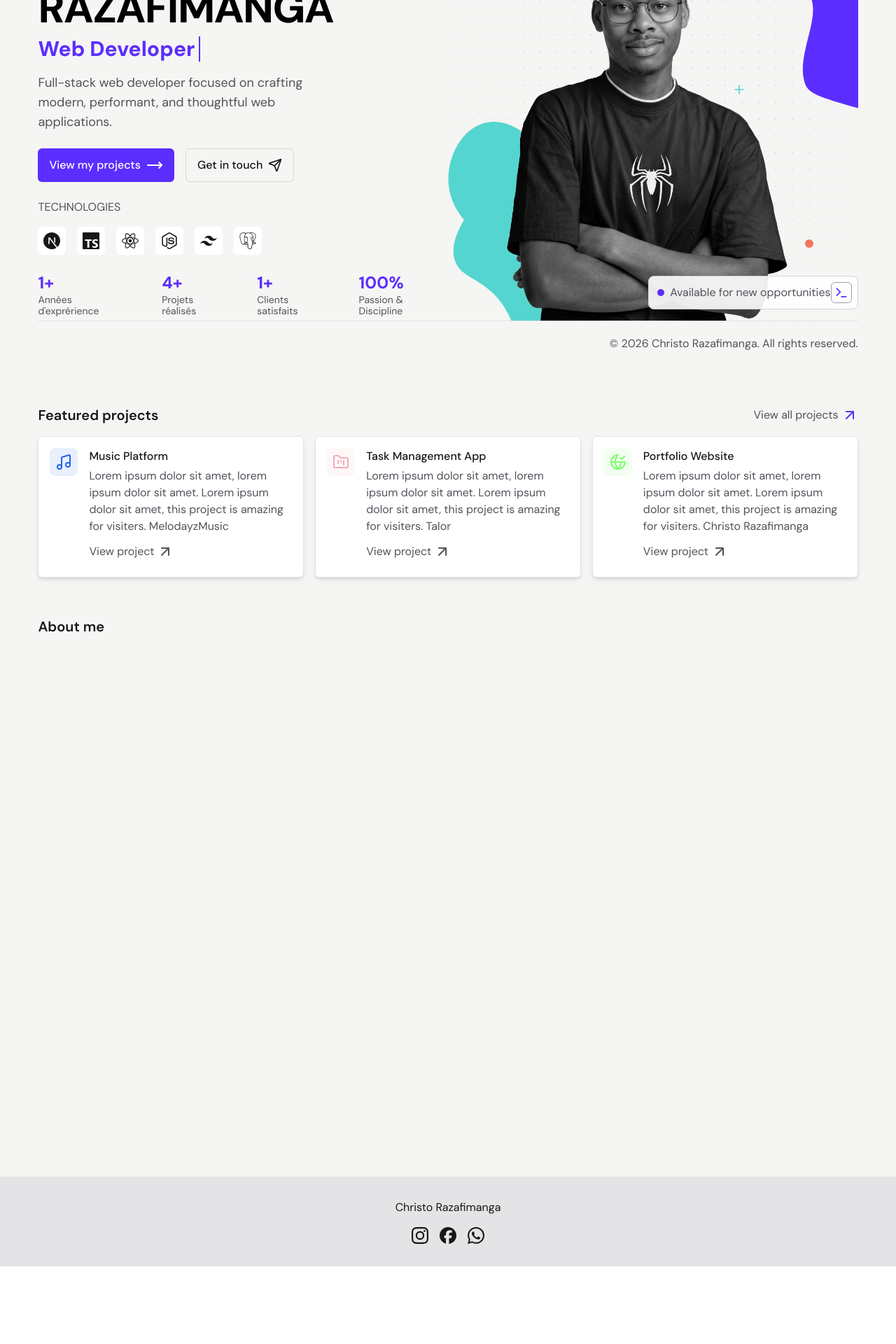
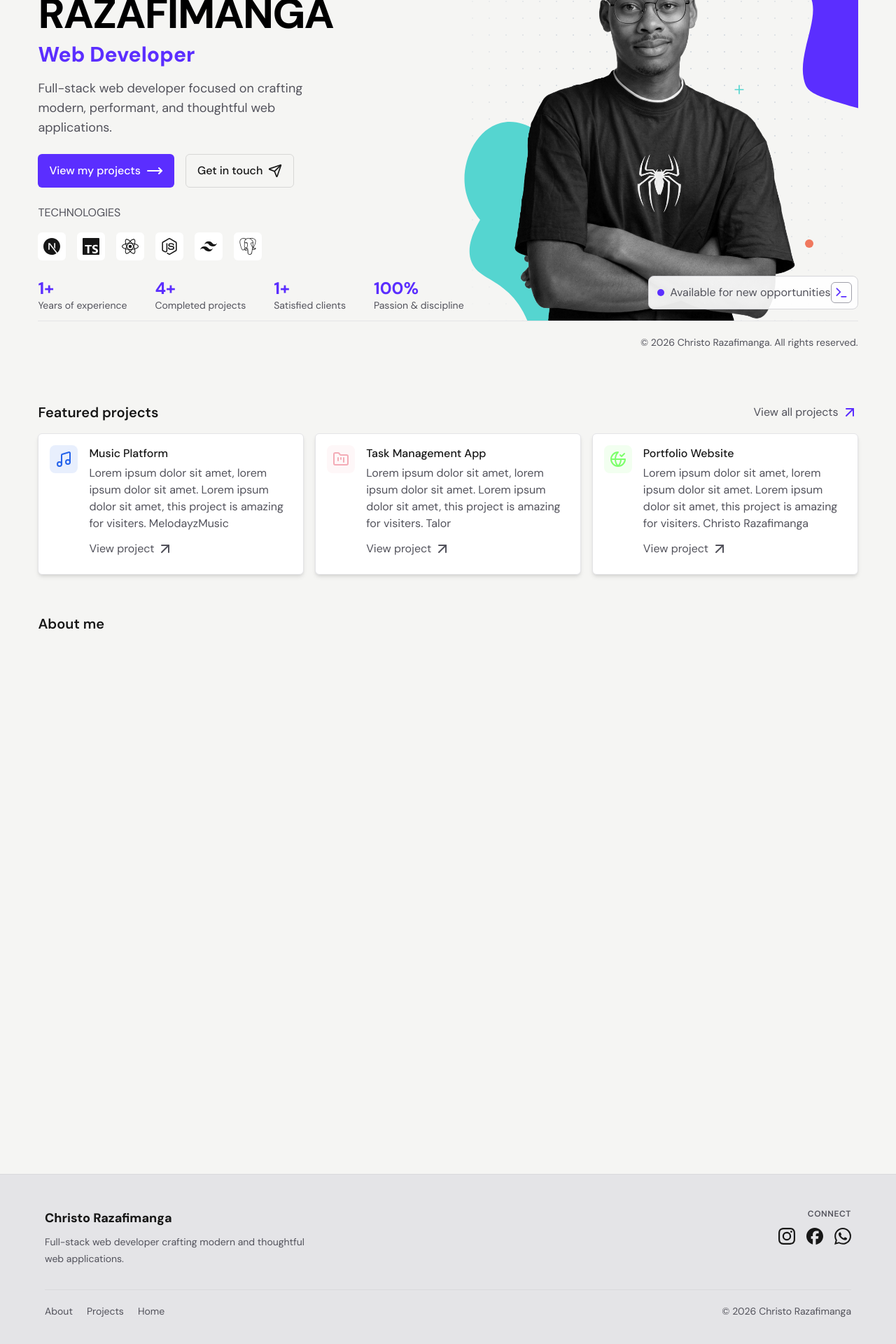
Before and after one commit to bossnare/portfolio, a Next.js app: page / in a window 1280 px wide. Shown: the part 186-2106 px from the top of the page at 70% size. Before the commit the page ends 1995 px from the top, so only its background shows below. Built offline with nearby package versions, Linux system fonts and the light colour scheme.

Commit message:
add provisor footer content, typewriter animation, translate stats

```diff
--- a/app/globals.css
+++ b/app/globals.css
@@ -33,3 +33,40 @@ body {
 code {
   @apply font-mono;
 }
+
+@keyframes typewriter {
+  from {
+    width: 0;
+  }
+  to {
+    width: 11ch;
+  }
+}
+
+.typewriter {
+  display: inline-block;
+  width: 11ch;
+  overflow: hidden;
+  white-space: nowrap;
+  animation:
+    typewriter 1.4s steps(13, end) both,
+    typewriter-cursor 0.75s steps(1, end) infinite;
+}
+
+@keyframes typewriter-cursor {
+  0%,
+  49% {
+    border-color: var(--primary);
+  }
+  50%,
+  100% {
+    border-color: transparent;
+  }
+}
+
+@media (prefers-reduced-motion: reduce) {
+  .typewriter {
+    animation: none;
+    width: 11ch;
+  }
+}
--- a/src/components/Footer.tsx
+++ b/src/components/Footer.tsx
@@ -2,9 +2,49 @@ import { SocialLinks } from './SocialLinks';
 
 export function Footer() {
   return (
-    <footer className="flex flex-col items-center w-full gap-4 px-4 py-8 bg-zinc-200 dark:bg-white/4 md:px-10">
-      <span>Christo Razafimanga</span>
-      <SocialLinks />
+    <footer className="w-full px-4 py-10 border-t border-zinc-300/70 bg-zinc-200 dark:border-white/8 dark:bg-white/4 md:px-8 md:py-12">
+      <div className="flex flex-col w-full max-w-6xl gap-8 mx-auto">
+        <div className="flex flex-col gap-8 sm:flex-row sm:items-start sm:justify-between">
+          <div className="max-w-sm space-y-2">
+            <p className="text-lg font-extrabold">Christo Razafimanga</p>
+            <p className="text-sm leading-6 text-muted-foreground">
+              Full-stack web developer crafting modern and thoughtful web
+              applications.
+            </p>
+          </div>
+
+          <div className="flex flex-col gap-3 sm:items-end">
+            <span className="text-xs font-semibold tracking-wider uppercase text-muted-foreground">
+              Connect
+            </span>
+            <SocialLinks />
+          </div>
+        </div>
+
+        <div className="flex flex-col gap-3 pt-5 text-sm border-t border-zinc-300/70 text-muted-foreground dark:border-white/8 sm:flex-row sm:items-center sm:justify-between">
+          <nav
+            aria-label="Footer navigation"
+            className="flex flex-wrap gap-x-5 gap-y-2"
+          >
+            <a
+              className="transition-colors hover:text-foreground"
+              href="#about"
+            >
+              About
+            </a>
+            <a
+              className="transition-colors hover:text-foreground"
+              href="#featured-projects"
+            >
+              Projects
+            </a>
+            <a className="transition-colors hover:text-foreground" href="#hero">
+              Home
+            </a>
+          </nav>
+          <span>© {new Date().getFullYear()} Christo Razafimanga</span>
+        </div>
+      </div>
     </footer>
   );
 }
--- a/src/components/Hero.tsx
+++ b/src/components/Hero.tsx
@@ -16,7 +16,9 @@ export function Hero() {
       <div className="w-full border-t border-zinc-200 dark:border-white/8"></div>
       <div className="flex justify-between py-5 text-muted-foreground">
         <div></div>
-        <span>&copy; 2026 Christo Razafimanga. All rights reserved.</span>
+        <span className="text-sm">
+          &copy; 2026 Christo Razafimanga. All rights reserved.
+        </span>
       </div>
     </Section>
   );
--- a/src/components/hero/HeroContent.tsx
+++ b/src/components/hero/HeroContent.tsx
@@ -1,4 +1,4 @@
-import { infoProvisors } from '@/src/data/infoProvisors';
+import { stats } from '@/src/data/stats';
 import { stacks } from '@/src/data/stacks';
 import { MoveRight, Send } from 'lucide-react';
 import { MaskedIcon } from '../MaskedIcon';
@@ -10,7 +10,7 @@ function HeroIntroduction() {
       <h1 className="max-w-xl text-5xl font-extrabold tracking-tight text-black lg:text-6xl leading-12 dark:text-zinc-50">
         <span className="uppercase">Christo RAZAFIMANGA</span>
       </h1>
-      <p className="pr-1.5 text-3xl font-extrabold border-r-2 text-primary border-primary">
+      <p className="typewriter pr-1.5 text-3xl font-extrabold border-r-2 text-primary border-primary">
         Web Developer
       </p>
       <p className="max-w-md text-lg leading-7 text-muted-foreground">
@@ -66,14 +66,14 @@ function HeroStats() {
   return (
     <div>
       <ul className="flex justify-between gap-4 md:gap-10">
-        {infoProvisors.map((info) => (
+        {stats.map((stat) => (
           <li
-            key={info.name}
-            className="flex flex-col items-center md:items-start"
+            key={stat.name}
+            className="flex flex-col items-center flex-1 md:items-start"
           >
-            <span className="text-2xl font-bold text-primary">{info.stat}</span>
-            <span className="text-sm leading-4 text-center md:text-start text-muted-foreground">
-              {info.name}
+            <span className="text-2xl font-bold text-primary">{stat.stat}</span>
+            <span className="text-sm leading-4 text-center md:text-nowrap md:text-start text-muted-foreground">
+              {stat.name}
             </span>
           </li>
         ))}
--- a/src/data/infoProvisors.ts
+++ /dev/null
@@ -1,6 +0,0 @@
-export const infoProvisors = [
-  { name: "Années d'exprérience", stat: '1+' },
-  { name: 'Projets réalisés', stat: '4+' },
-  { name: 'Clients satisfaits', stat: '1+' },
-  { name: 'Passion & Discipline', stat: '100%' },
-];
--- /dev/null
+++ b/src/data/stats.ts
@@ -0,0 +1,6 @@
+export const stats = [
+  { name: 'Years of experience', stat: '1+' },
+  { name: 'Completed projects', stat: '4+' },
+  { name: 'Satisfied clients', stat: '1+' },
+  { name: 'Passion & discipline', stat: '100%' },
+];
```
